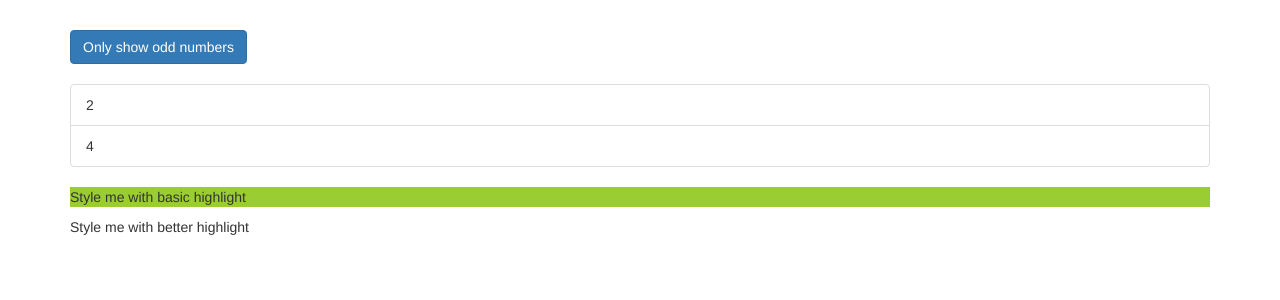
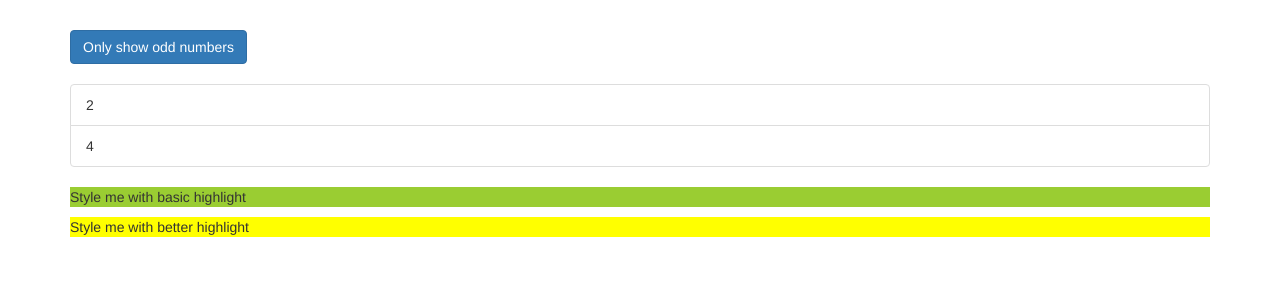
Before and after one commit to dirkgietelink/udemy-ang8-directives-start, an Angular app: page / in a window 1280 px wide. Shown: the top 300 px of the page. Built offline with nearby package versions, Linux system fonts and the light colour scheme.

Commit message:
vid 98: Property binding to @Input's in @Directive.

```diff
--- a/src/app/app.component.html
+++ b/src/app/app.component.html
@@ -27,7 +27,7 @@
 
       </ul>
       <p appBasicHighlight>Style me with basic highlight</p>
-      <p appBetterHighlight>Style me with better highlight</p>
+      <p appBetterHighlight [defaultColor]="'yellow'" [highlightColor]="'red'">Style me with better highlight</p>
     </div>
   </div>
 </div>
--- a/src/app/better-highlight/better-highlight.directive.ts
+++ b/src/app/better-highlight/better-highlight.directive.ts
@@ -1,25 +1,28 @@
-import {Directive, ElementRef, HostBinding, HostListener, OnInit, Renderer2} from '@angular/core';
+import {Directive, ElementRef, HostBinding, HostListener, Input, OnInit, Renderer2} from '@angular/core';
 
 @Directive({
   selector: '[appBetterHighlight]'
 })
 export class BetterHighlightDirective implements OnInit {
+  @Input() defaultColor = 'transparent';
+  @Input() highlightColor = 'lightBlue';
   @HostBinding('style.backgroundColor') backgroundColor: string;
 
   constructor(private elRef: ElementRef, private renderer: Renderer2) { }
 
   ngOnInit(): void {
+    this.backgroundColor  = this.defaultColor;
     // this.renderer.setStyle(this.elRef.nativeElement, 'background-color', 'lightBlue');
   }
 
   @HostListener('mouseenter') mouseover(eventData: Event) {
     // this.renderer.setStyle(this.elRef.nativeElement, 'background-color', 'lightBlue');
-    this.backgroundColor  = 'lightBlue';
+    this.backgroundColor  = this.highlightColor;
   }
 
   @HostListener('mouseleave') mouseleave(eventData: Event) {
     // this.renderer.setStyle(this.elRef.nativeElement, 'background-color', 'transparent');
-    this.backgroundColor  = 'transparent';
+    this.backgroundColor  = this.defaultColor;
   }
 
 }
```
